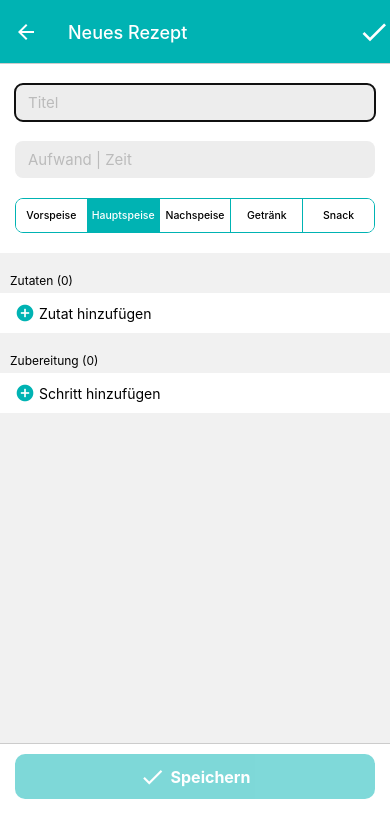
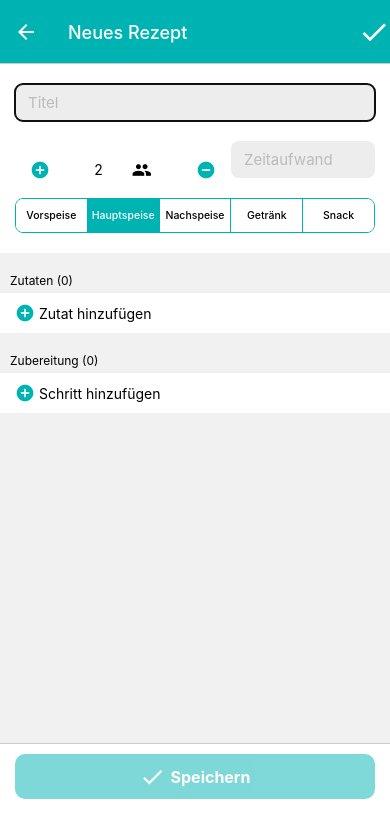
Before and after one commit to marrywal/hungryList, a React Native app: screen /ModalNewRecipe in a window 390 px wide. Shown: the top 838 px of the page. Built offline with nearby package versions, Linux system fonts and the light colour scheme; what expo-linking would draw is missing.

Commit message:
add person count

```diff
--- a/src/screens/ModalNewRecipe.tsx
+++ b/src/screens/ModalNewRecipe.tsx
@@ -36,7 +36,8 @@ export default function ModalNewRecipe() {
     inputBox2: {
       display: 'flex',
       justifyContent: 'space-between',
-      flexDirection: 'row'
+      flexDirection: 'row',
+      alignItems: 'center'
     },
     container: {
       paddingTop: 20,
@@ -160,7 +161,7 @@ export default function ModalNewRecipe() {
   }
 
   const saveNewItem = async () => {
-    const recipe = {...newRecipe};
+    const recipe = { ...newRecipe };
 
     if (recipe.title === '') {
       return;
@@ -174,6 +175,7 @@ export default function ModalNewRecipe() {
     // AsyncStorage.setItem('@newRecipe', JSON.stringify(recipe));
 
     // close modal
+    // rezept für wieviele personen
   }
 
 
@@ -212,11 +214,39 @@ export default function ModalNewRecipe() {
                 blurOnSubmit={false}
               // onSubmitEditing={() => refDuration.current?.focus()}
               />
+              <View style={styles.inputBox2}>
+                <View style={{...styles.input60, ...styles.inputBox2}}>
+                  <Pressable
+                    onPress={addNewIngredient}
+                    style={({ pressed }) => ({
+                      backgroundColor: pressed
+                        ? Colors[scheme].tintBackground
+                        : Colors[scheme].background
+                    })}>
+                    <View style={styles.itemButton}>
+                      <MaterialIcons name='add-circle' size={20} color={Colors[scheme].tint} />
+                    </View>
+                  </Pressable>
+                  <Text>2</Text>
+                  <MaterialIcons name='people' size={20} color={Colors[scheme].text} />
+                  <Pressable
+                    onPress={addNewIngredient}
+                    style={({ pressed }) => ({
+                      backgroundColor: pressed
+                        ? Colors[scheme].tintBackground
+                        : Colors[scheme].background
+                    })}>
+                    <View style={styles.itemButton}>
+                      <MaterialIcons name='remove-circle' size={20} color={Colors[scheme].tint} />
+                    </View>
+                  </Pressable>
+                </View>
+                <View style={styles.input40}>
                   <StyledTextInput
                     value={newRecipe.duration}
                     style={styles.input}
                     onChangeText={text => setNewRecipe({ ...newRecipe, duration: text })}
-                placeholder="Aufwand | Zeit"
+                    placeholder="Zeitaufwand"
                     keyboardType="default"
                     autoComplete='off'
                     clearButtonMode='while-editing'
@@ -226,6 +256,8 @@ export default function ModalNewRecipe() {
                   // ref={refDuration}
                   // onSubmitEditing={() => refDuration.current?.focus()}
                   />
+                </View>
+              </View>
               <View>
 
                 <StyledButtonGroup
--- a/src/screens/ShoppingList.tsx
+++ b/src/screens/ShoppingList.tsx
@@ -78,9 +78,9 @@ export default function ShoppingList({ navigation }: RootTabScreenProps<'Shoppin
     },
     sendButton: {
       backgroundColor: Colors[scheme].tint,
-      borderRadius: 10,
-      width: 36,
-      height: 36,
+      borderRadius: 50,
+      width: 34,
+      height: 34,
       display: 'flex',
       alignItems: 'center',
       justifyContent: 'center',
```
Lines whose indentation alone changed are shown as unchanged.
